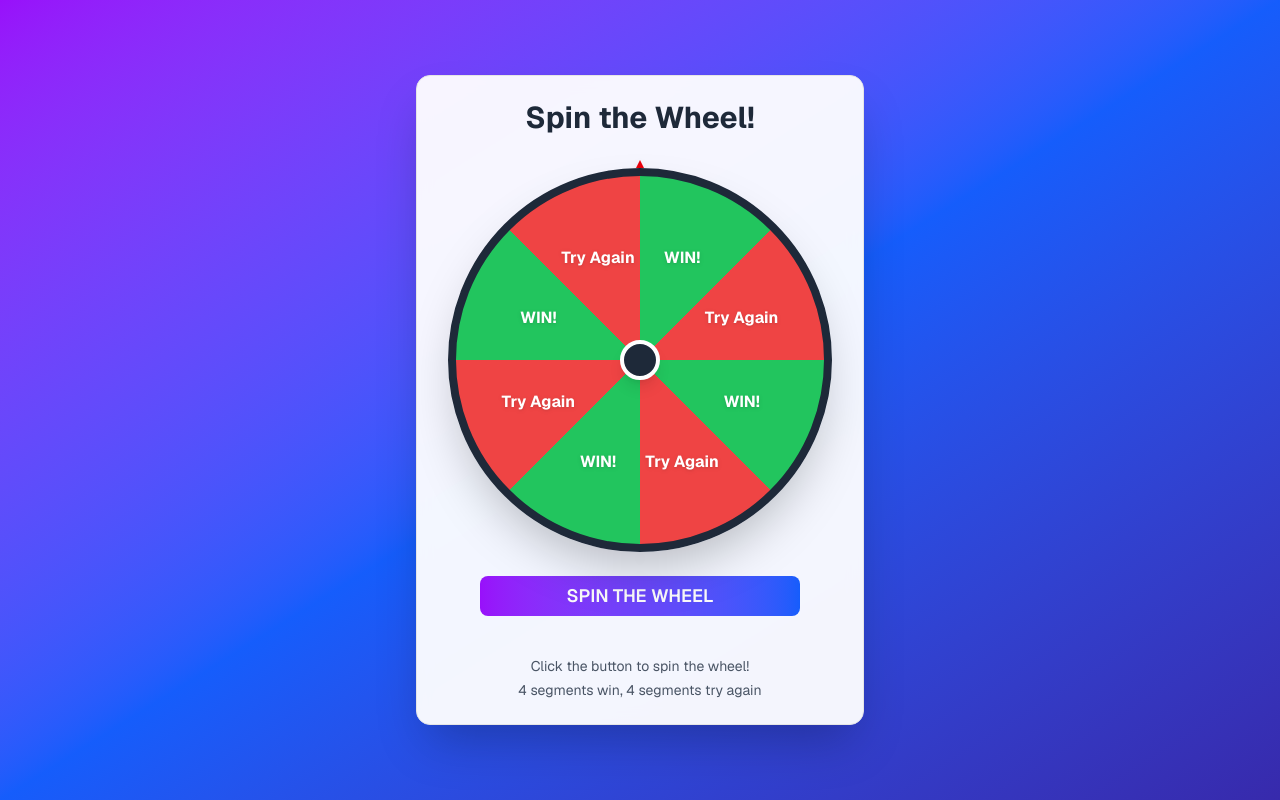
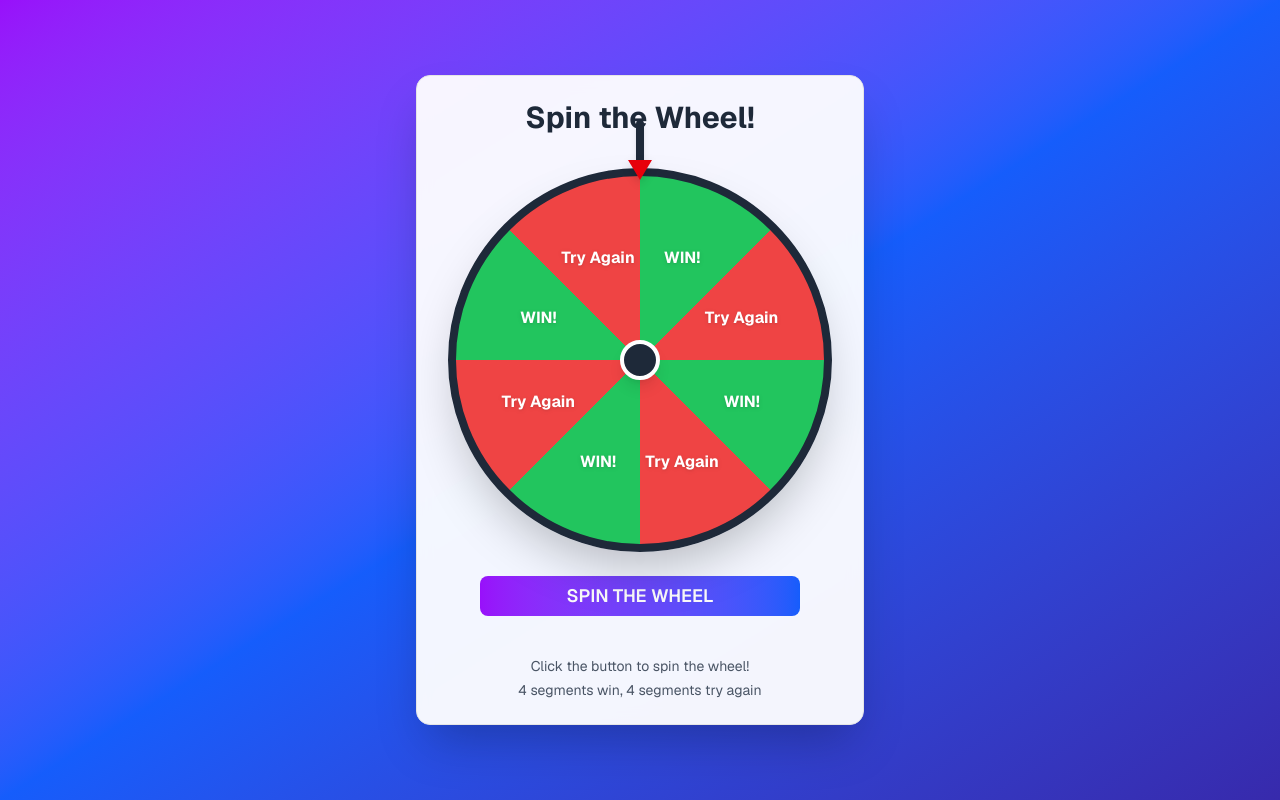
Before and after one commit to imagicstudioco/wheel-of-enb, a Next.js app in the folder miniapp/: page / in a window 1280 px wide. Built offline with nearby package versions, Linux system fonts and the light colour scheme.

Commit message:
spinner update

```diff
--- a/miniapp/app/page.tsx
+++ b/miniapp/app/page.tsx
@@ -26,7 +26,6 @@ export default function SpinWheelGame() {
     setIsSpinning(true)
     setResult(null)
 
-    // Random rotation (5–8 full spins + random segment)
     const minSpins = 5
     const maxSpins = 8
     const spins = Math.random() * (maxSpins - minSpins) + minSpins
@@ -59,14 +58,20 @@ export default function SpinWheelGame() {
 
           {/* Wheel Container */}
           <div className="relative mx-auto w-80 h-80 sm:w-96 sm:h-96">
-            {/* Arrow Pointer */}
-            <div className="absolute top-0 left-1/2 transform -translate-x-1/2 -translate-y-2 z-20">
-              <div className="w-0 h-0 border-l-4 border-r-4 border-b-8 border-l-transparent border-r-transparent border-b-red-600 drop-shadow-lg"></div>
+            {/* Needle Pointer */}
+            <div className="absolute -top-12 left-1/2 transform -translate-x-1/2 z-30 flex flex-col items-center">
+              {/* Needle base */}
+              <div className="w-2 h-10 bg-gray-800 rounded-t-md shadow-md"></div>
+              {/* Needle head (triangle) */}
+              <div className="w-0 h-0
+                border-l-[12px] border-r-[12px] border-t-[20px]
+                border-l-transparent border-r-transparent border-t-red-600
+                drop-shadow-lg"></div>
             </div>
 
             {/* Wheel with conic-gradient */}
             <div
-              className="relative w-full h-full rounded-full border-8 border-gray-800 shadow-2xl transition-transform duration-[3000ms] ease-out flex items-center justify-center"
+              className="relative w-full h-full rounded-full border-8 border-gray-800 shadow-2xl transition-transform duration-[3000ms] ease-out flex items-center justify-center z-10"
               style={{
                 transform: `rotate(${rotation}deg)`,
                 background: `conic-gradient(
@@ -83,7 +88,7 @@ export default function SpinWheelGame() {
             >
               {/* Segment Labels */}
               {segments.map((segment, index) => {
-                const angle = (360 / segments.length) * index + 22.5 // 22.5 = center of 45°
+                const angle = (360 / segments.length) * index + 22.5
                 return (
                   <div
                     key={segment.id}
@@ -99,7 +104,7 @@ export default function SpinWheelGame() {
               })}
 
               {/* Center Circle */}
-              <div className="absolute w-10 h-10 bg-gray-800 rounded-full border-4 border-white shadow-lg z-10"></div>
+              <div className="absolute w-10 h-10 bg-gray-800 rounded-full border-4 border-white shadow-lg z-20"></div>
             </div>
           </div>
 
```
